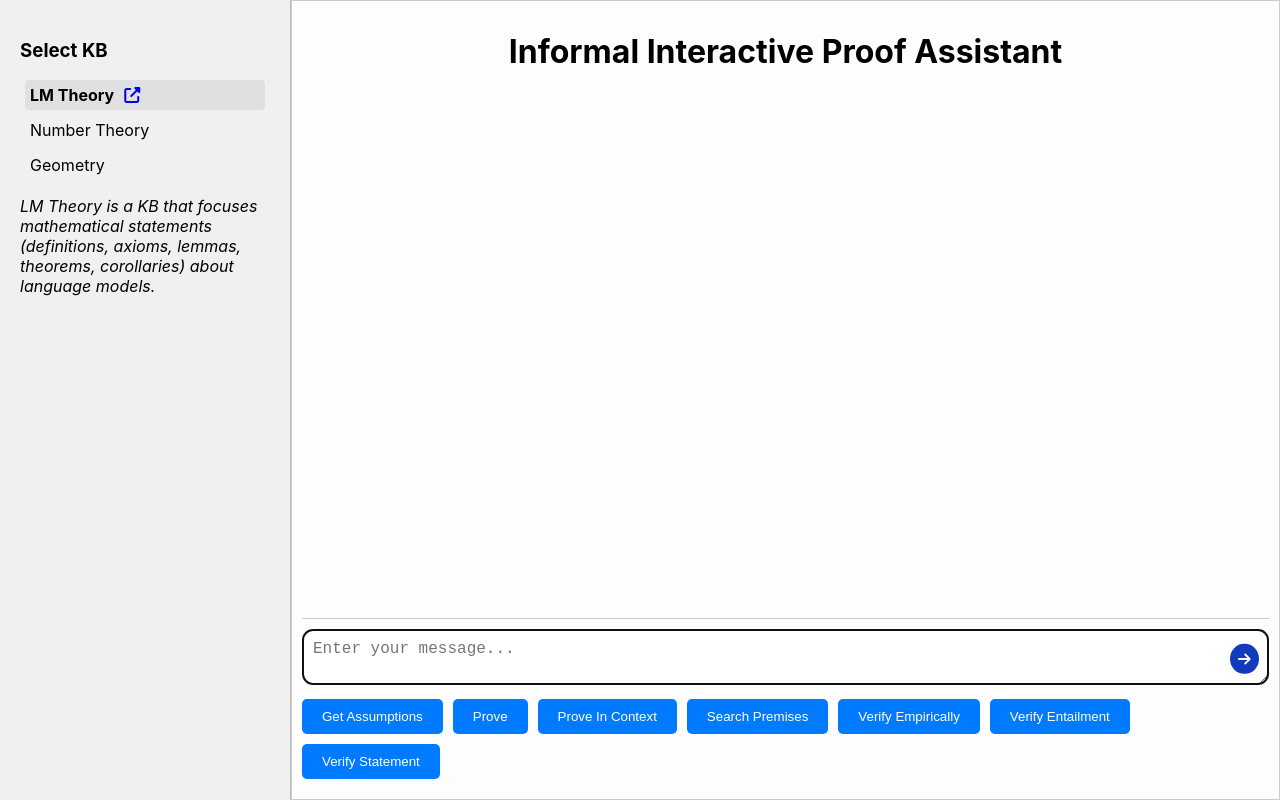
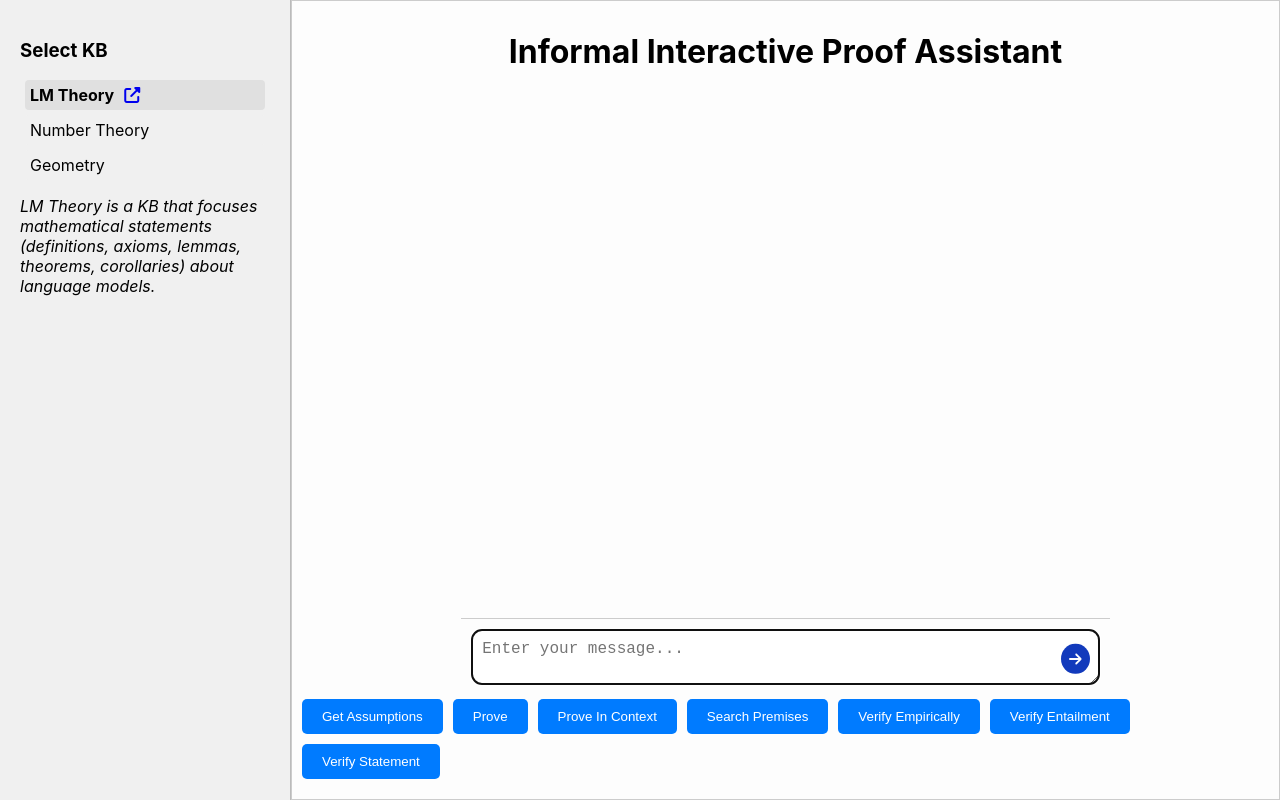
Before and after one commit to SL2000s/iipa_frontend, a React (Create React App) app: page / in a window 1280 px wide. Built offline with nearby package versions, Linux system fonts and the light colour scheme.

Commit message:
chore: decrease width of chat container

```diff
--- a/src/App.css
+++ b/src/App.css
@@ -50,7 +50,7 @@
 }
 
 .chat-container {
-  width: 60%;
+  /* width: 60%; */
   border: 1px solid #ccc;
   border-radius: 0px;
   padding: 10px;
@@ -60,6 +60,7 @@
   flex-direction: column;
   flex: 1;
   display: flex;
+  align-items: center;
 }
 
 /* Chat history section */
@@ -69,6 +70,7 @@
   padding: 10px;
   border-bottom: 1px solid #ccc;
   margin-bottom: 10px;
+  width: 65%;
 }
 
 .chat-history ul {
@@ -81,7 +83,8 @@
 }
 
 .prompt-bubble {
-  background-color: #d1e7dd;
+  /* background-color: #d1e7dd; */
+  background-color: #e7e7e7;
   padding: 10px;
   border-radius: 10px;
   text-align: left;
@@ -90,7 +93,8 @@
 }
 
 .response-bubble {
-  background-color: #e2e3e5;
+  /* background-color: #e2e3e5; */
+  background-color: #ffffff;
   padding: 10px;
   border-radius: 10px;
   text-align: left;
@@ -100,6 +104,7 @@
 .input-area {
   display: flex;
   align-items: center;
+  width: 65%;
 }
 
 .input-textarea {
@@ -143,6 +148,7 @@ button:hover {
 /* Command menu */
 .command-menu {
   margin-top: 10px;
+  align-items: center;
 }
 
 .command-menu button {
--- a/src/App.js
+++ b/src/App.js
@@ -164,10 +164,10 @@ function App() {
             {chatHistory.map((chat, index) => (
               <li key={index} className="chat-message">
                 <div className="prompt-bubble">
-                  <strong>You:</strong> {chat.prompt}
+                  {chat.prompt}
                 </div>
                 <div className="response-bubble">
-                  <strong>Assistant:</strong>
+                  {/* <strong>Assistant:</strong> */}
                   <ReactMarkdown
                     remarkPlugins={[remarkMath]}
                     rehypePlugins={[[rehypeKatex, { macros: chat.latexMacros || {} }]]}
```
